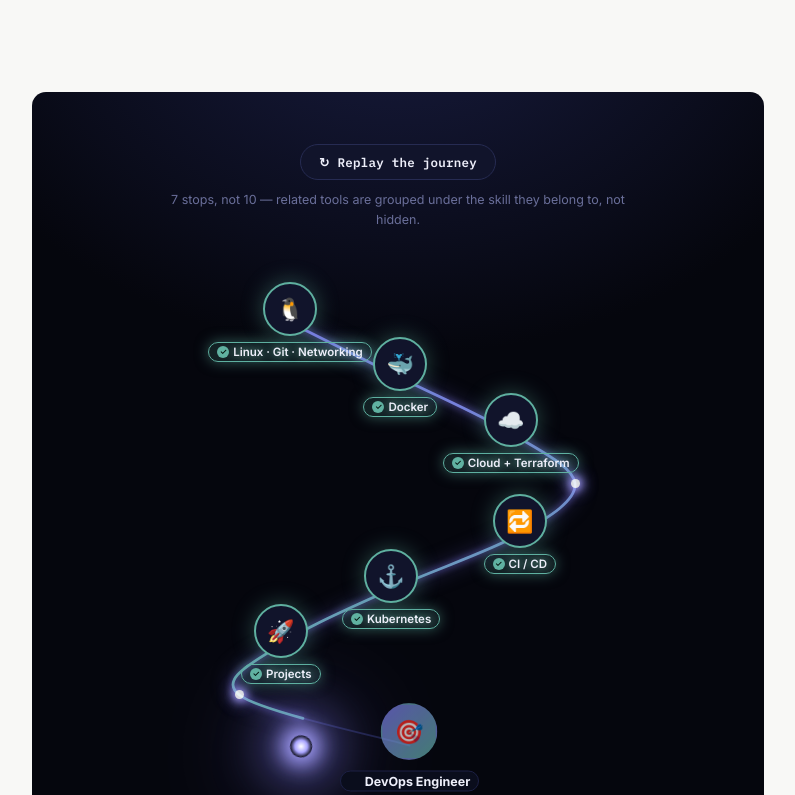
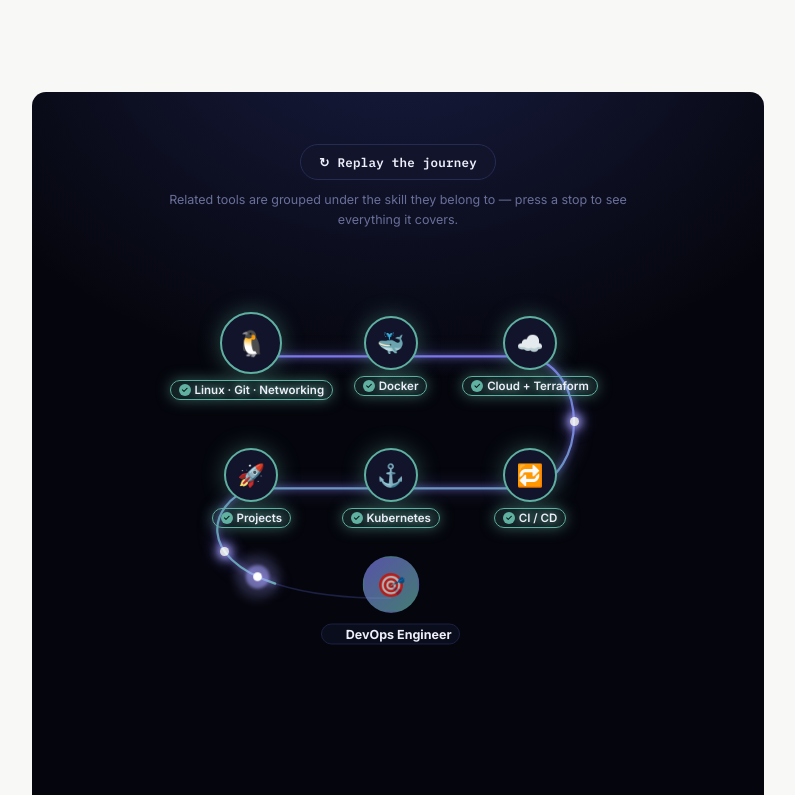
Before and after one commit to SrinivasReddyMudem/engineerpath-hub, a plain HTML site: page roadmap/devops/index.html in a window 1280 px wide. Shown: the part 311-1106 px from the top of the page, without its empty margins (242-1037 px from the left). Drawn offline with Linux system fonts and the light colour scheme.

Commit message:
Fix glow-path layout, copy, and two real rendering bugs
Layout: rebuild the connector path as two straight horizontal rows
joined by genuine looping arcs (with a dot marker at each apex),
matching the reference's actual rhythm instead of one continuous
diagonal curve. Widened row spacing to fix a label collision, and let
labels wrap on narrow screens instead of overlapping.

Copy: removed two lines that described the build process to the
visitor ("7 stops, not 10", "Every step lit") rather than speaking to
what they're looking at.

Bugs: the outcome panel's "DevOps Engineer — Interview Ready" heading
was invisible — the site's global h1-h4 rule sets color from the light
theme's token, which this dark section never overrode. And the
traveling pulse had drifted off the visible line — CSS offset-path
measures in raw pixels with no relation to how the SVG itself scales
into its container, and the gap became large enough to see once the
viewBox widened for the row layout. Replaced it with a native SVG
element positioned via getPointAtLength each frame, which is
mathematically locked to the path regardless of any future sizing.

```diff
--- a/assets/css/roadmap-glow.css
+++ b/assets/css/roadmap-glow.css
@@ -27,7 +27,12 @@
 }
 
 .glow-page * { box-sizing: border-box; }
-.glow-page h3 { font-family: "Space Grotesk", "Inter", sans-serif; font-weight: 600; margin: 0; }
+/* The site's global h1-h4 rule sets color: var(--text), which is the
+   light-theme near-black — invisible on this dark surface. Every heading
+   in this scope needs its color pinned explicitly, not inherited. */
+.glow-page h1, .glow-page h2, .glow-page h3, .glow-page h4 {
+  font-family: "Space Grotesk", "Inter", sans-serif; font-weight: 600; margin: 0; color: var(--gp-text);
+}
 
 .glow-inner { max-width: 460px; margin: 0 auto; }
 
@@ -41,7 +46,7 @@
 
 .glow-order-note { text-align: center; color: var(--gp-text-faint); font-size: 12.5px; margin: 10px 0 0; }
 
-.glow-chain-wrap { position: relative; margin: 42px auto 0; max-width: 400px; }
+.glow-chain-wrap { position: relative; margin: 42px auto 0; max-width: 440px; }
 .glow-chain-wrap svg { display: block; width: 100%; height: auto; overflow: visible; }
 .glow-path-bg { fill: none; stroke: var(--gp-border-soft); stroke-width: 2; stroke-linecap: round; }
 .glow-path-glow {
@@ -56,13 +61,14 @@
   opacity: 0.85; z-index: 1;
 }
 
-.glow-travel-dot {
-  position: absolute; top: 0; left: 0; width: 22px; height: 22px; border-radius: 50%; margin: -11px 0 0 -11px;
-  background: radial-gradient(circle, #ffffff 0%, var(--gp-accent-glow) 40%, transparent 72%);
-  box-shadow: 0 0 20px 8px var(--gp-accent-glow), 0 0 50px 20px rgba(124, 118, 234, 0.6), 0 0 90px 34px rgba(124, 118, 234, 0.28);
-  opacity: 0; pointer-events: none;
-  animation: glow-dot-throb 0.5s ease-in-out infinite;
-}
+/* Native SVG element (not an offset-path'd HTML div) so its position is
+   always in the exact same coordinate space as the path itself — no
+   scaling mismatch between the SVG's viewBox and its rendered CSS size. */
+#glow-travel-dot { pointer-events: none; transition: opacity 0.2s ease; }
+#glow-travel-dot .glow-dot-pulse { transform-box: fill-box; transform-origin: center; animation: glow-dot-throb 0.5s ease-in-out infinite; }
+#glow-travel-dot .glow-dot-halo-outer { fill: var(--gp-accent-glow); opacity: 0.22; filter: blur(7px); }
+#glow-travel-dot .glow-dot-halo-inner { fill: var(--gp-accent-glow); opacity: 0.55; filter: blur(2.5px); }
+#glow-travel-dot .glow-dot-core { fill: #ffffff; }
 @keyframes glow-dot-throb { 0%, 100% { transform: scale(1); } 50% { transform: scale(1.22); } }
 
 .glow-arrival-burst {
@@ -88,6 +94,7 @@
 .glow-node.ticked .glow-medallion { border-color: var(--gp-teal); box-shadow: 0 0 22px rgba(95, 176, 160, 0.4); opacity: 1; transform: scale(1); }
 .glow-node.pressed .glow-medallion { transform: scale(0.88); }
 .glow-node.final .glow-medallion { width: 66px; height: 66px; font-size: 27px; background: linear-gradient(135deg, var(--gp-accent), var(--gp-teal)); border-color: transparent; opacity: 0.7; }
+.glow-node.start .glow-medallion { width: 62px; height: 62px; font-size: 25px; }
 .glow-node.final.ticked .glow-medallion { opacity: 1; }
 
 .glow-node .glow-node-label {
@@ -147,7 +154,7 @@
 
 @media (max-width: 480px) {
   .glow-node { width: 92px; }
-  .glow-node .glow-node-label { font-size: 10.5px; }
+  .glow-node .glow-node-label { font-size: 10.5px; white-space: normal; max-width: 92px; line-height: 1.25; }
   .glow-medallion { width: 46px; height: 46px; font-size: 19px; }
 }
 
--- a/assets/js/roadmap-glow.js
+++ b/assets/js/roadmap-glow.js
@@ -12,22 +12,25 @@
  * the fixed 7-node spline layout, and the outcome job-title list.
  */
 
-const GLOW_PATH_D = "M 100.0 55.0 C 120.0 65.0, 180.0 95.0, 220.0 115.0 C 260.0 135.0, 308.3 155.8, 340.0 175.0 C 371.7 194.2, 408.3 211.7, 410.0 230.0 C 411.7 248.3, 383.3 265.8, 350.0 285.0 C 316.7 304.2, 253.3 325.0, 210.0 345.0 C 166.7 365.0, 117.5 385.8, 90.0 405.0 C 62.5 424.2, 21.7 441.7, 45.0 460.0 C 68.3 478.3, 199.2 505.8, 230.0 515.0";
-const GLOW_VB_W = 435, GLOW_VB_H = 540;
+// Two perfectly horizontal 3-node rows, connected by a genuine looping
+// arc (with a dot marker at the apex) at each turn — matching the
+// reference's actual rhythm: straight row, loop, straight row, loop, final.
+const GLOW_PATH_D = "M 100 115 L 290 115 L 480 115 C 560 135, 560 275, 480 295 L 290 295 L 100 295 C 20 325, 20 445, 290 445";
+const GLOW_VB_W = 600, GLOW_VB_H = 470;
 const GLOW_WAYPOINTS = [
-  { left: 94.3, top: 42.6 },
-  { left: 10.3, top: 85.2 },
+  { left: 90.0, top: 43.6 },
+  { left: 10.6, top: 81.1 },
 ];
 // Fixed positions for exactly this 7-node shape: Foundations, Docker,
 // Cloud, CI/CD, Kubernetes, Projects, then the final outcome node.
 const GLOW_POSITIONS = [
-  { x: 100, y: 55 },
-  { x: 220, y: 115 },
-  { x: 340, y: 175 },
-  { x: 350, y: 285 },
-  { x: 210, y: 345 },
-  { x: 90, y: 405 },
-  { x: 230, y: 515 },
+  { x: 100, y: 115 },
+  { x: 290, y: 115 },
+  { x: 480, y: 115 },
+  { x: 480, y: 295 },
+  { x: 290, y: 295 },
+  { x: 100, y: 295 },
+  { x: 290, y: 445 },
 ];
 
 const GLOW_OUTCOME_JOBS = {
@@ -116,7 +119,7 @@
     .map((n, i) => {
       const pos = GLOW_POSITIONS[i];
       return `
-      <button class="glow-node${n.final ? " final" : ""}" data-idx="${i}" data-x="${pos.x}" data-y="${pos.y}">
+      <button class="glow-node${n.final ? " final" : ""}${i === 0 ? " start" : ""}" data-idx="${i}" data-x="${pos.x}" data-y="${pos.y}">
         <span class="glow-medallion"><span class="icon">${n.icon}</span></span>
         <span class="glow-node-label"><span class="glow-label-tick">✓</span>${n.title}</span>
       </button>`;
@@ -144,7 +147,7 @@
             <div class="glow-controls">
               <button class="glow-replay-btn" id="glow-replay-btn">↻ Replay the journey</button>
             </div>
-            <p class="glow-order-note">7 stops, not 10 — related tools are grouped under the skill they belong to, not hidden.</p>
+            <p class="glow-order-note">Related tools are grouped under the skill they belong to — press a stop to see everything it covers.</p>
 
             <div class="glow-detail-card" id="glow-detail-card"><button class="glow-close-detail" id="glow-close-detail" aria-label="Close">×</button><div id="glow-detail-body"></div></div>
 
@@ -158,8 +161,14 @@
                 </defs>
                 <path id="glow-path" class="glow-path-bg" d="${GLOW_PATH_D}" />
                 <path id="glow-path-glow" class="glow-path-glow" d="${GLOW_PATH_D}" pathLength="1" />
+                <g id="glow-travel-dot" opacity="0">
+                  <g class="glow-dot-pulse">
+                    <circle r="30" class="glow-dot-halo-outer"></circle>
+                    <circle r="16" class="glow-dot-halo-inner"></circle>
+                    <circle r="6" class="glow-dot-core"></circle>
+                  </g>
+                </g>
               </svg>
-              <div class="glow-travel-dot" id="glow-travel-dot"></div>
               ${waypointsHTML}
               <div class="glow-arrival-layer" id="glow-arrival-layer" style="position:absolute; inset:0;"></div>
               <div class="glow-chain-nodes" id="glow-chain-nodes">${nodesHTML}</div>
@@ -168,11 +177,10 @@
             <div class="glow-outcome-panel" id="glow-outcome-panel">
               <div class="glow-badge">🎯</div>
               <h3>${finalTitle} — Interview Ready</h3>
-              <p>Every step lit. This exact skill set is what these job titles actually ask for:</p>
+              <p>This exact skill set is what these job titles actually ask for:</p>
               <div class="glow-outcome-jobs">${jobsHTML}</div>
             </div>
 
-            <div class="glow-footnote"><p>Press any stop above to see what it actually teaches. Hit Replay to watch the full journey again.</p></div>
           </div>
         </div>
         <div class="nudge"><a href="../../" class="btn btn-outline">← Back to all paths</a></div>
@@ -242,15 +250,14 @@
   }
 
   let played = false;
+  let rafId = null;
   function playJourney() {
+    if (rafId) cancelAnimationFrame(rafId);
     allNodeEls.forEach((n) => n.classList.remove("ticked"));
     outcomePanel.classList.remove("show");
     pathEl.style.transition = "none";
     pathEl.style.strokeDashoffset = "1";
-    dot.style.transition = "none";
     dot.style.opacity = "0";
-    dot.style.offsetPath = `path('${GLOW_PATH_D}')`;
-    dot.style.offsetDistance = "0%";
 
     if (reduceMotion) {
       allNodeEls.forEach((n) => n.classList.add("ticked"));
@@ -261,27 +268,37 @@
 
     const travelDuration = 5200;
     const startDelay = 500;
+    const total = pathEl.getTotalLength();
+    const ticked = new Set();
 
     setTimeout(() => {
+      pathEl.style.transition = `stroke-dashoffset ${travelDuration}ms linear`;
+      pathEl.style.strokeDashoffset = "0";
       dot.style.opacity = "1";
-      dot.style.transition = `offset-distance ${travelDuration}ms linear, opacity 0.2s ease`;
-      pathEl.style.transition = `stroke-dashoffset ${travelDuration}ms linear`;
-      void dot.offsetWidth;
-      dot.style.offsetDistance = "100%";
-      pathEl.style.strokeDashoffset = "0";
-    }, startDelay);
+
+      const start = performance.now();
+      function frame(now) {
+        const frac = Math.min((now - start) / travelDuration, 1);
+        const pt = pathEl.getPointAtLength(frac * total);
+        dot.setAttribute("transform", `translate(${pt.x}, ${pt.y})`);
 
         nodeFractions.forEach((item) => {
-      setTimeout(() => {
+          if (!ticked.has(item.el) && frac >= item.frac) {
+            ticked.add(item.el);
             item.el.classList.add("ticked");
             spawnBurst(item.el);
-      }, startDelay + item.frac * travelDuration);
+          }
         });
 
-    setTimeout(() => {
+        if (frac < 1) {
+          rafId = requestAnimationFrame(frame);
+        } else {
           dot.style.opacity = "0";
           outcomePanel.classList.add("show");
-    }, startDelay + travelDuration + 150);
+        }
+      }
+      rafId = requestAnimationFrame(frame);
+    }, startDelay);
   }
 
   document.getElementById("glow-replay-btn").addEventListener("click", playJourney);
```
Lines whose indentation alone changed are shown as unchanged.
